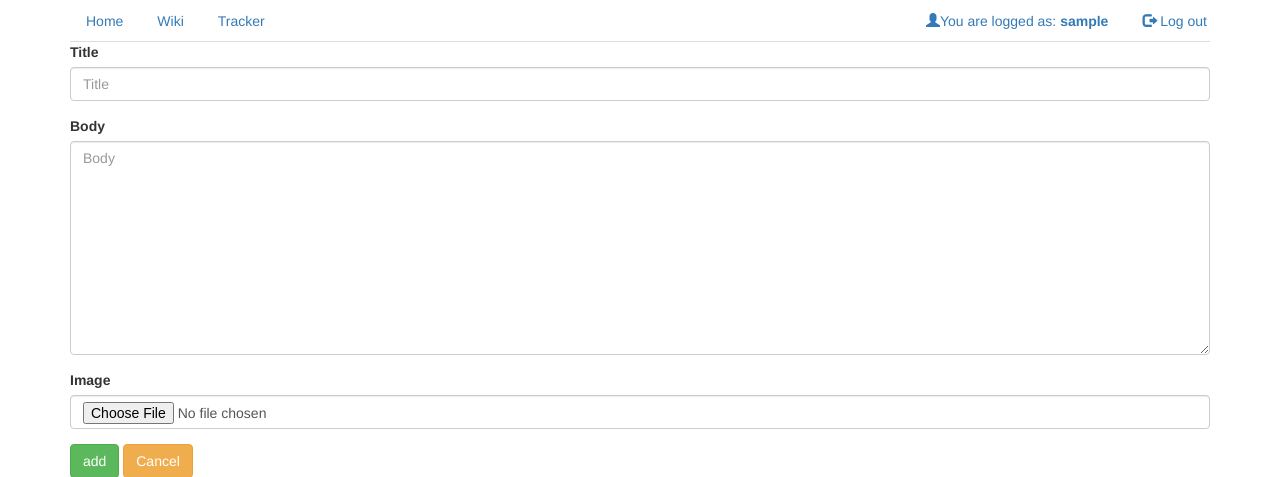
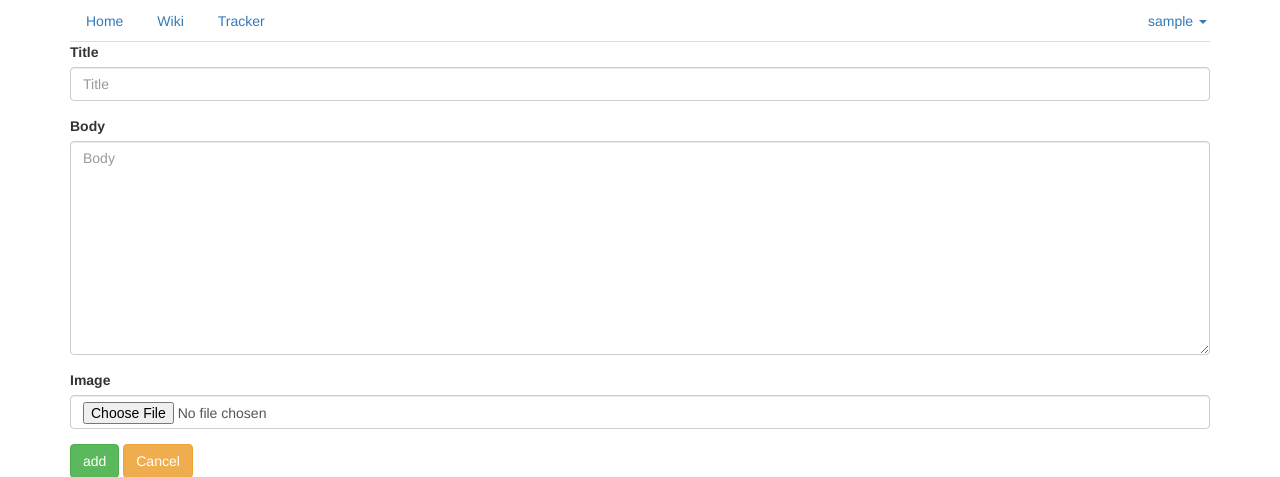
Before and after one commit to dmitryhusev/diaryProject, a Django app: a page that uses templates/base.html in a window 1280 px wide. Shown: the top 477 px of the page. Run offline with Django 3.2, Linux system fonts and the light colour scheme; the visitor is signed in with stand-in values (Sample User, id 1); some libraries are stand-ins or nearby versions.

Commit message:
logout/profile dropdown added

```diff
--- a/diary/settings.py
+++ b/diary/settings.py
@@ -136,3 +136,4 @@ EMAIL_HOST_USER = 'dimtri.gusev@gmail.com'
 EMAIL_HOST_PASSWORD = 'Lvbnhbq21'
 
 LOGIN_URL = '/user/login/'
+LOGIN_REDIRECT_URL = '/'
--- a/templates/base.html
+++ b/templates/base.html
@@ -22,8 +22,16 @@
         <li><a href="{%url 'articles:list'%}">Wiki</a></li>
         <li><a href="{%url 'tracker:issues'%}">Tracker</a></li>
         {% if user.is_authenticated %}
-        <li class="navbar-right"><a href="{%url 'users:logout' %}"><span class="glyphicon glyphicon-log-out"></span> Log out</a></li>
-        <li class="navbar-right"><a href="#"><span class="glyphicon glyphicon-user"></span>You are logged as: <strong>{{user.username}}</strong></a></li>
+
+			<li class="dropdown navbar-right">
+			<a class="dropdown-toggle" data-toggle="dropdown" href="#">{{user.username}}
+			<span class="caret"></span></a>
+			<ul class="dropdown-menu">
+			<li><a href="#"><span class="glyphicon glyphicon-user text-primary" ></span>&nbsp;Profile</a></li>
+			<li><a href="{%url 'users:logout' %}"><span class="glyphicon glyphicon-log-out text-primary"></span>&nbsp;Logout</a></li>
+			</ul>
+			</li>
+
         {% else %}
         <li class="navbar-right"><a href="{% url 'users:login' %}"><span class="glyphicon glyphicon-log-in"></span> Login</a></li>
         <li class="navbar-right"><a href="{% url 'users:register' %}"><span class="glyphicon glyphicon-user"></span> Sign Up</a></li>
```
